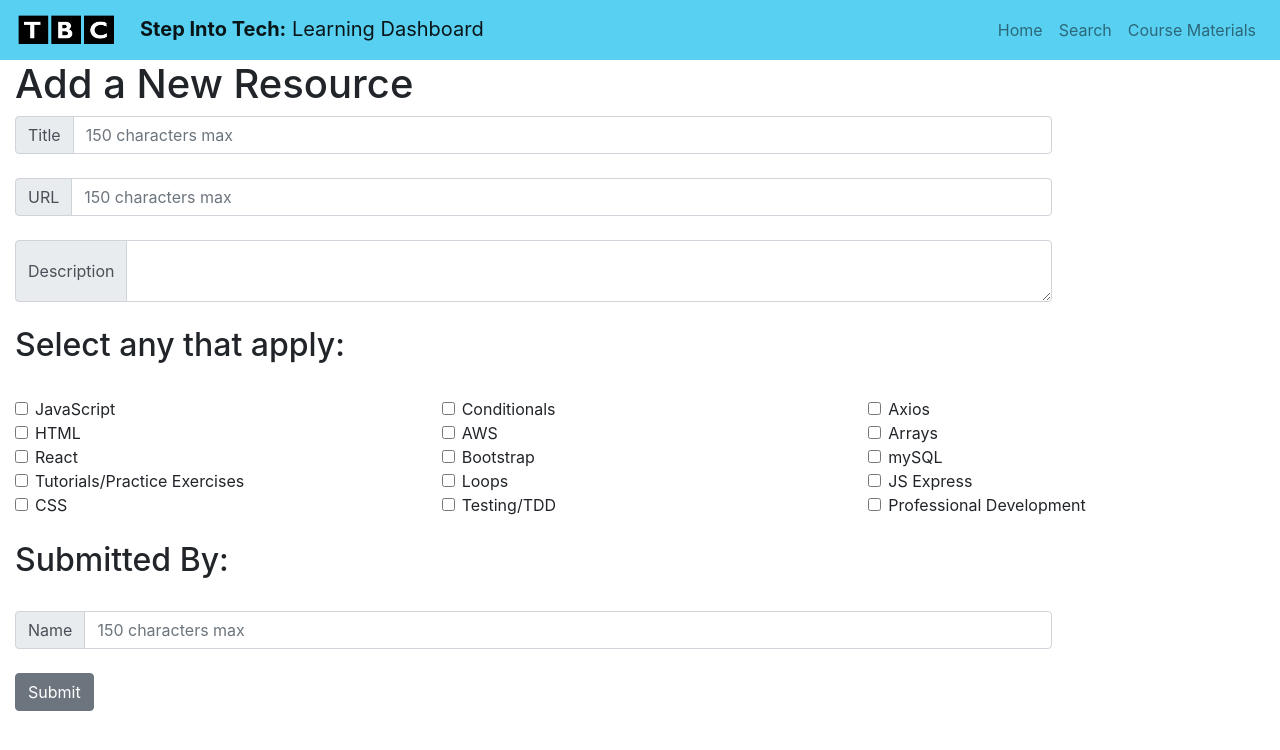
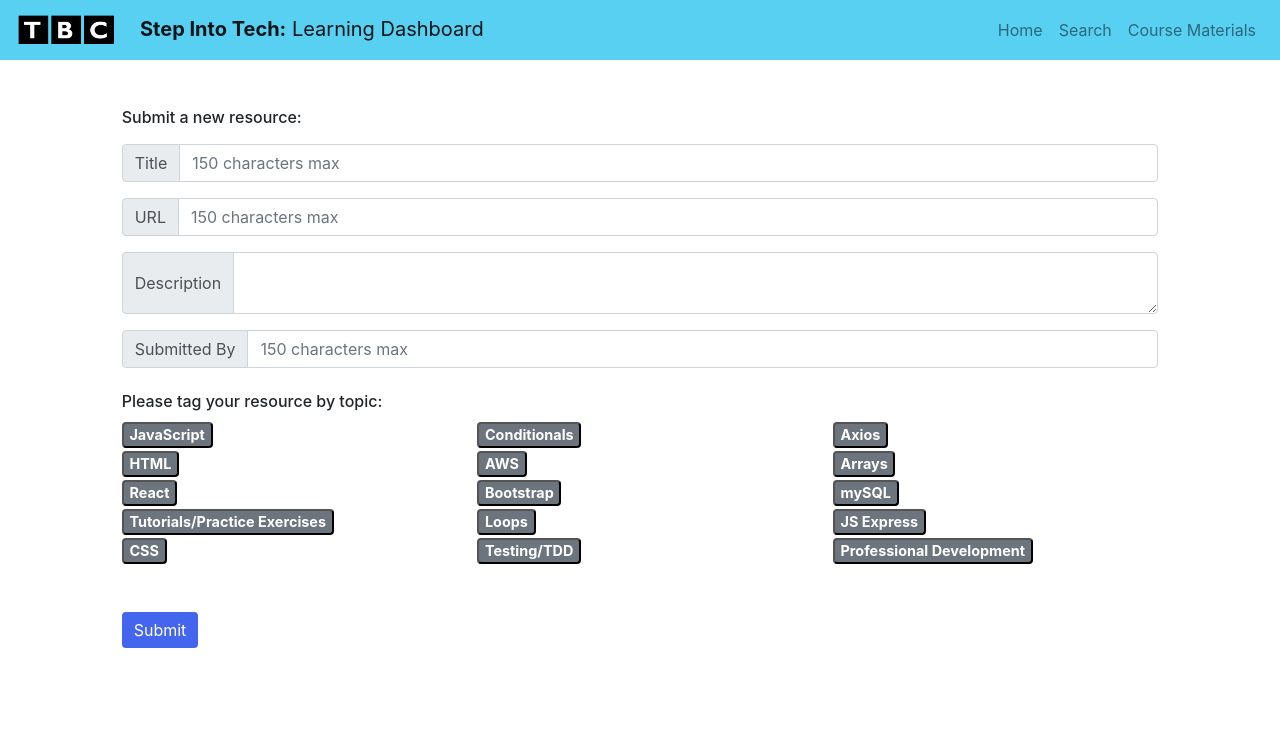
Before and after one commit to learningdashboard/learningdashboard_frontend, a React app: page / in a window 1280 px wide. Both pictures are taken after a click on the button "Add a New Resource". Shown: the top 750 px of the page. Built offline with nearby package versions, Linux system fonts and the light colour scheme.

Commit message:
styled add resource form

```diff
--- a/src/App.js
+++ b/src/App.js
@@ -112,7 +112,7 @@ class App extends Component {
       case "home":
         return <HomeView changeViewHandler={this.changeViewHandler}></HomeView>
       case "add":
-        return <AddResourceView addResourceHandler={this.addResourceHandler} tagList={this.state.tags}></AddResourceView>
+        return <AddResourceView addResourceHandler={this.addResourceHandler} taglist={this.state.tags}></AddResourceView>
       case "course":
         return <CourseMaterialsView></CourseMaterialsView>
       case "search":
--- a/src/viewcomponents/AddResourceView.css
+++ b/src/viewcomponents/AddResourceView.css
@@ -0,0 +1,25 @@
+.selected{
+    background-color: #FFCD57 ;
+    color: black;
+    border:none;
+}
+
+.tag-text-size{
+    font-size: 120%;
+}
+
+.tag-label{
+    background-color: silver;
+    border: none;
+    color: white;
+}
+
+.submit-button{
+    background-color: #4465ED;
+    border: none;
+}
+
+.submit-button:hover{
+    background-color: #1F45DF;
+    border:none;
+}
--- a/src/viewcomponents/AddResourceView.js
+++ b/src/viewcomponents/AddResourceView.js
@@ -16,12 +16,16 @@ export default class AddResourceView extends React.Component {
             description: '',
             userName: '',
             resourceTags: [],
+            tagStatus: this.createTagStatusObject()
 
         }
 
-
+        this.handleTagClick = this.handleTagClick.bind(this);
+        this.handleChange = this.handleChange.bind(this)
+        this.handleSubmit = this.handleSubmit.bind(this)
     };
 
+    //handles changes to text inputs storing values in state
     handleChange = (e) => {
         if (e.target.id === "title") {
             this.setState({ title: `${e.target.value}` })
@@ -34,144 +38,159 @@ export default class AddResourceView extends React.Component {
         }
     };
 
-    handleButtonClick = () => {
+    //handles clicking the tag buttons and stores in state
+    handleTagClick(event){
+        event.preventDefault()
+        this.toggleTagStatus(event.target.id)
+    }
+
+
+    //handle submitting form
+    handleSubmit(e){
+        e.preventDefault()
         const newResource = {
             title: this.state.title,
             url: this.state.url,
             description: this.state.description,
             userName: this.state.userName,
-            resourceTags: this.state.resourceTags
+            resourceTags: this.getSelectedTags()
         }
+
 
         this.props.addResourceHandler(newResource);
 
-        this.unCheck();
+        this.resetTagStatus()
 
+        this.clearForm()
+
+        alert("Thank you for submitting a new resource")
+
+    }
+
+    clearForm(){
         this.setState({
             title: "",
             url: "",
             description: "",
             userName: "",
             resourceTags: []
-        });
-        //alert(JSON.stringify(newResource)); //take this out when done testing!
-    };
+            });
+        }
 
-    handleCheck = (e) => {
-        const currentTags = this.state.resourceTags;
-        const tag = e.target.id;
+    createTagStatusObject(){
+        let tagStatus = {}
+        for(let i=0; i<this.props.taglist.length; i++){
+            tagStatus[this.props.taglist[i]] = false
+        }
+        return tagStatus
+    }
 
-        if (currentTags.includes(tag)) {
-            const indexToRemove = currentTags.indexOf(tag);
-            currentTags.splice(indexToRemove, 1);
-        } else {
-            currentTags.push(tag);
-        };
+    resetTagStatus(){
+        let newTagStatus = this.state.tagStatus
+        for(let i in newTagStatus ){
+            newTagStatus[i] = false
+        }
+        this.setState({tagStatus:newTagStatus})
+    }
 
-        this.setState({ resourceTags: currentTags });
+    toggleTagStatus(tag){
+        let newTagStatus = this.state.tagStatus
+        newTagStatus[tag] = !newTagStatus[tag]
+        this.setState({tagStatus:newTagStatus})
+    }
 
-        alert(currentTags);
-    };
+    getSelectedTags(){
+        const selectedTags = []
+        for(let tag in this.state.tagStatus){
+            if(this.state.tagStatus[tag] == true){
+                selectedTags.push(tag)
+            }
+        }
+        return selectedTags
+    }
 
-    unCheck = () =>  {
-        var x = document.getElementsByClassName("checkboxes");
+    generateCheckBoxes(){
+        const taglist = this.props.taglist
+        const arrayOfTags = taglist.map((tag) =>
+                                                {let selectStatusClass = ""
+                                                if(this.state.tagStatus[tag]==true){
+                                                    selectStatusClass = "selected"
+                                                }
+                                                return(
+                                                    <div key={tag} className = "col-4 tag-text-size">
+                                                        <button type="button" id={tag} className={"badge badge-secondary " + selectStatusClass} onClick={this.handleTagClick}>{tag}</button>
+                                                    </div>
+                                                )
+                                                }
+                                        )
+        return arrayOfTags
+    }
 
-        for(let i=0; i<=x.length-1; i++) {
-            x.item(i).checked = false;
-        }
-        alert('Success! You resource has been added!');
-      }
 
 
     render() {
 
-        const tagList = this.props.tagList;
-
         return (
             <div className="container-fluid">
-                <div className="row">
-                    <div className="col-12">
-                        <h1>Add a New Resource</h1>
+                <div className="row justify-content-center">
+                    <div className="col-10">
+                        <h6 className="mt-5 mb-0">Submit a new resource:</h6>
                     </div>
                 </div>
 
-                <div className="row">
-                    <div className="col-10">
-                        <InputGroup>
+                <Form onSubmit={this.onSubmit}>
+                    <div className="row mt-3 justify-content-center">
+                        <div className="col-10">
+                            <InputGroup>
                             <InputGroupAddon addonType="prepend" >Title</InputGroupAddon>
                             <Input id="title" value={this.state.title} onChange={e => this.handleChange(e)} placeholder="150 characters max" />
                         </InputGroup>
-                        <br />
                     </div>
                 </div>
 
-                <div className="row">
+                <div className="row mt-3 justify-content-center">
                     <div className="col-10">
                         <InputGroup>
                             <InputGroupAddon addonType="prepend">URL</InputGroupAddon>
                             <Input id="url" value={this.state.url} onChange={e => this.handleChange(e)} placeholder="150 characters max" />
                         </InputGroup>
-                        <br />
                     </div>
                 </div>
 
-                <div className="row">
+                <div className="row mt-3 justify-content-center">
                     <div className="col-10">
                         <InputGroup>
                             <InputGroupAddon addonType="prepend">Description</InputGroupAddon>
                             <Input id="description" type='textarea' value={this.state.description} onChange={e => this.handleChange(e)} />
                         </InputGroup>
-                        <br />
                     </div>
                 </div>
 
-
-                <h2>Select any that apply: </h2>
-                <br />
-
-                <div className="row">
-                    {tagList.map((tag, i) =>
-                        <div className="col-4">
-                            <FormGroup check>
-                                <Label check>
-                                    <Input
-                                        className="checkboxes"
-                                        key={i}
-                                        id={tag}
-                                        type="checkbox"
-                                        onChange={e => this.handleCheck(e)}
-                                        />
-                                        {tag}
-                                </Label>
-                            </FormGroup>
-
-                        </div>
-                    )}
-                </div>
-
-
-                <br />
-                <h2>Submitted By: </h2>
-                <br />
-
-
-                <div className="row">
+                <div className="row mt-3 justify-content-center">
                     <div className="col-10">
                         <InputGroup>
-                            <InputGroupAddon addonType="prepend">Name</InputGroupAddon>
+                            <InputGroupAddon addonType="prepend">Submitted By</InputGroupAddon>
                             <Input id="userName" value={this.state.userName} onChange={e => this.handleChange(e)} placeholder="150 characters max" />
                         </InputGroup>
-                        <br />
                     </div>
                 </div>
 
-
-
-                <div className="row">
+                <div className="row mt-4 justify-content-center">
                     <div className="col-10">
-                        <Button onClick={this.handleButtonClick} type="submit">Submit</Button>
+                        <h6>Please tag your resource by topic:</h6>
+                        <div className="row">
+                            {this.generateCheckBoxes()}
+                        </div>
                     </div>
                 </div>
+
+                <div className="row mt-5 justify-content-center">
+                    <div className="col-10">
+                        <Button className="submit-button" onClick={this.handleSubmit} type="button">Submit</Button>
+                    </div>
+                </div>
+
+                </Form>
 
 
             </div>
--- a/src/viewcomponents/HomeView.css
+++ b/src/viewcomponents/HomeView.css
@@ -6,3 +6,7 @@
     background-color:#4465ED;
     border: none;
 }
+
+.add-button:hover{
+    background-color: #1F45DF;
+}
--- a/src/viewcomponents/SearchView.js
+++ b/src/viewcomponents/SearchView.js
@@ -13,8 +13,8 @@ export default class SearchView extends React.Component{
             searchResults:[]
         }
 
-        this.onSubmit = this.onSubmit.bind(this)
-        this.onClick = this.onClick.bind(this)
+        this.handleSubmit = this.handleSubmit.bind(this)
+        this.handleClick = this.handleClick.bind(this)
 
         console.log(this.state.checkBoxStatus)
     }
@@ -61,7 +61,7 @@ export default class SearchView extends React.Component{
                                                     }
                                                     return(
                                                     <div key={tag} className = "col-4 tag-text-size">
-                                                        <button id={tag} className={"badge badge-secondary " + selectStatusClass} onClick={this.onClick}>{tag}</button>
+                                                        <button  type="button" id={tag} className={"badge badge-secondary " + selectStatusClass} onClick={this.handleClick}>{tag}</button>
                                                     </div>
                                                     )
                                                     }
@@ -70,12 +70,12 @@ export default class SearchView extends React.Component{
 
     }
 
-    onClick(event){
+    handleClick(event){
         event.preventDefault()
         this.toggleTagStatus(event.target.id)
     }
 
-    onSubmit(event){
+    handleSubmit(event){
         event.preventDefault()
         this.setState({searchTags:[]}) //reset list of search tags
         this.setState({searchTags:this.getSelectedTags()}) //set list of search tags to currently clicked boxes
@@ -95,11 +95,12 @@ export default class SearchView extends React.Component{
     render(){
         return(
            <div className="container-fluid d-flex flex-column">
+
                 {/*row for the search tags*/}
                 <div className="row justify-content-center">
                     <div className="col-10">
                         <h6 className="mt-3">Select Tags:</h6>
-                        <Form onSubmit={this.onSubmit}>
+                        <Form onSubmit={this.handleSubmit}>
                             <div className="row">
                                 {this.generateCheckBoxes()}
                             </div>
@@ -115,17 +116,21 @@ export default class SearchView extends React.Component{
                 {/*row for the search results*/}
                 <div className = "row results-background flex-grow-1">
                     <div className="col-12">
+
+                        {/*row for the serach tags*/}
                         <div className="row justify-content-center">
                             <div className="col-10">
                                 <div className="mt-3"><span>{this.generateSearchTagList()} </span></div>
                             </div>
                         </div>
 
+                        {/*row for the results*/}
                         <div className="row pt-2 justify-content-center">
                             <div className="col-10">
                                 <SearchResultList resources={this.state.searchResults}></SearchResultList>
                             </div>
                         </div>
+
                     </div>
                 </div>
            </div>
```
